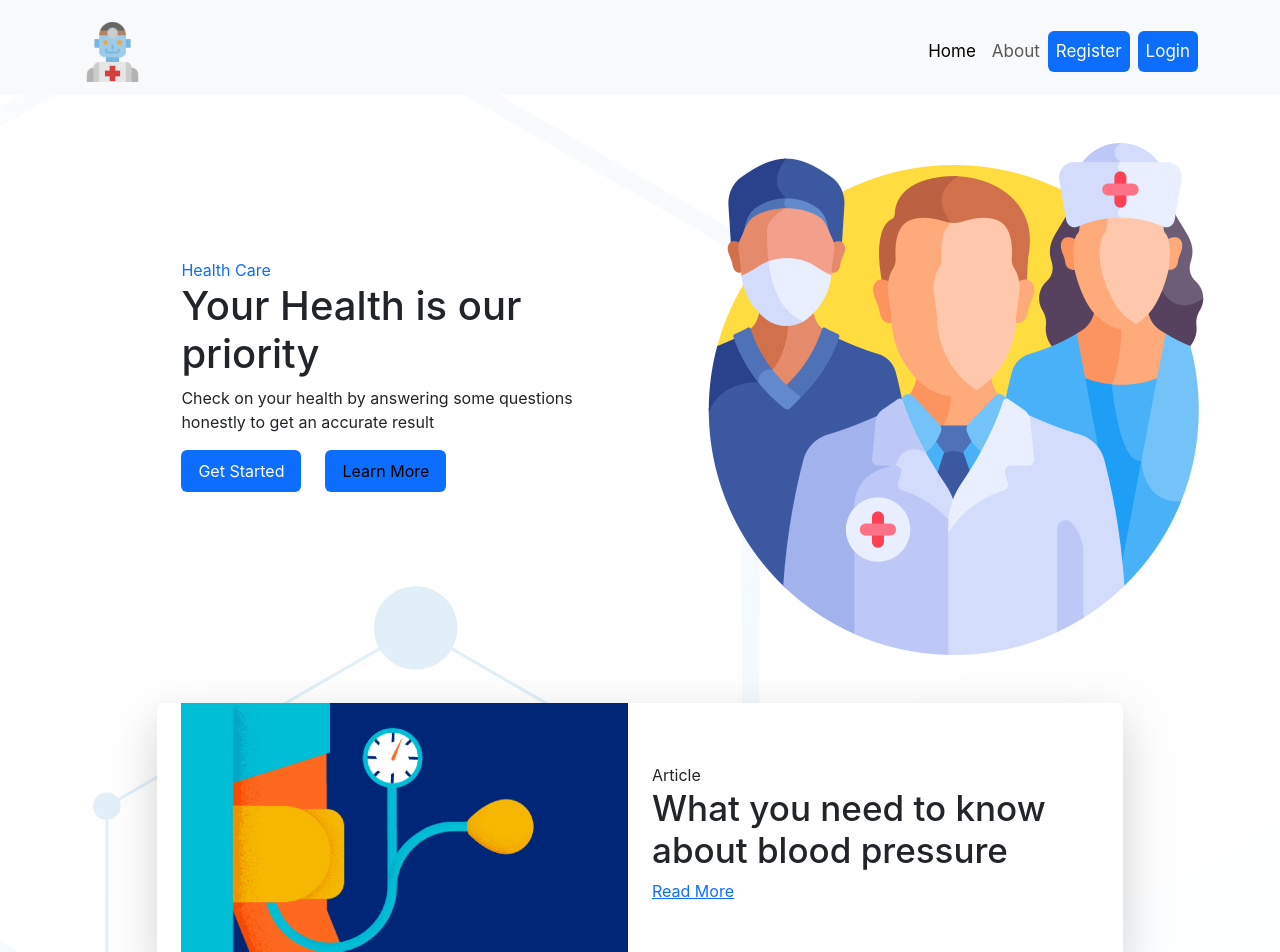
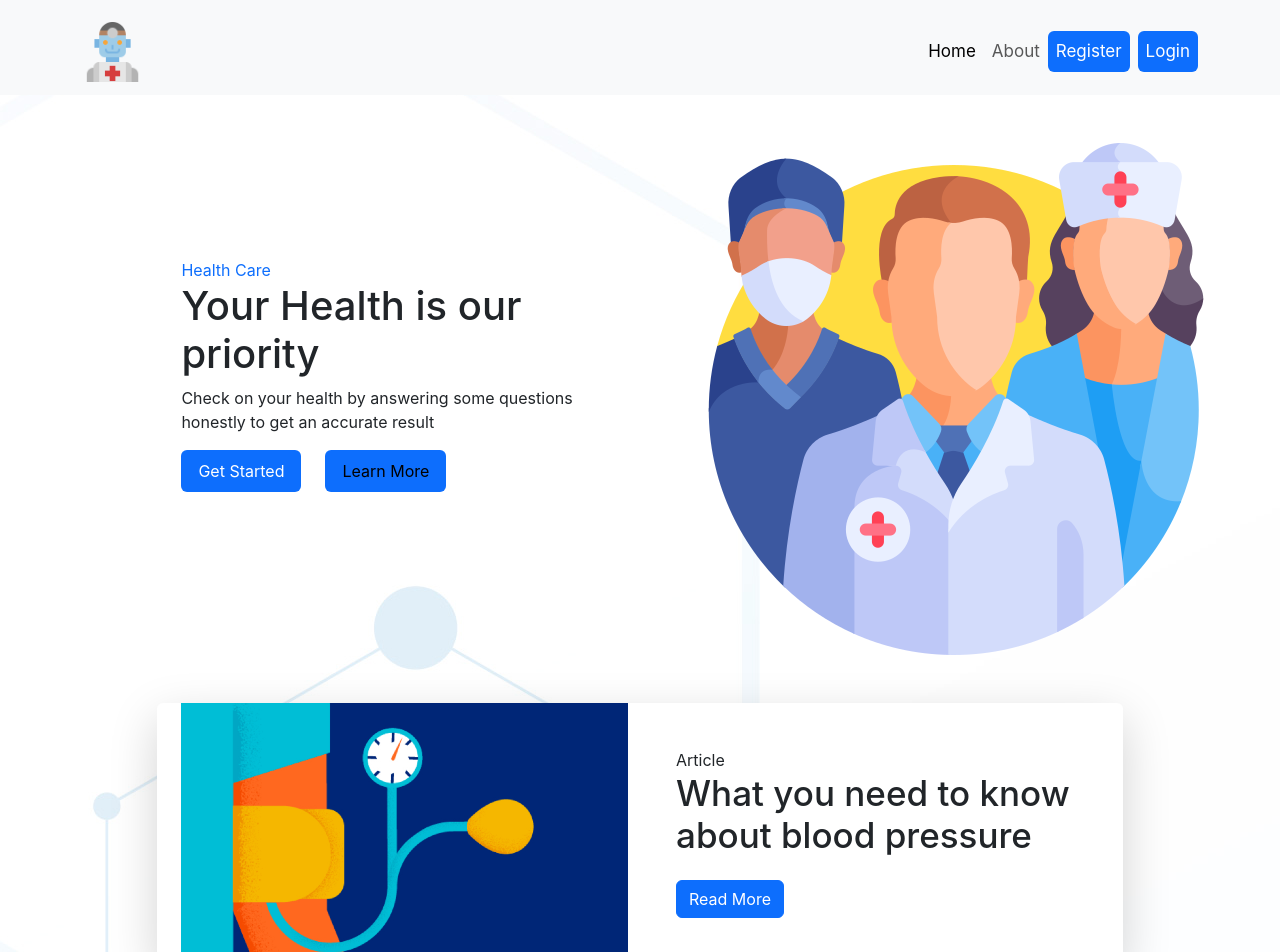
Before and after one commit to Saeed-Sabra/Graduation-project, a React (Create React App) app in the folder Frontend/: page / in a window 1280 px wide. Shown: the top 952 px of the page. Built offline with nearby package versions, Linux system fonts and the light colour scheme.

Commit message:
Login Backend Validation

```diff
--- a/Frontend/src/Components/Artical/Artical.jsx
+++ b/Frontend/src/Components/Artical/Artical.jsx
@@ -1,18 +1,19 @@
-import React from 'react'
+import React from 'react';
+
 export default function Artical() {
   return (
-        <div className='row m-auto shadow-lg  my-5 rounded bg-white'>
+    <div className='row m-auto shadow-lg my-5 rounded bg-white'>
       <div className="col-lg-6">
         <img src="assets/blood-pressure.jpg" className='w-100' alt="blood-pressure" />
       </div>
 
       <div className='col-lg-6 d-flex align-items-center'>
-                <div>
+        <div className="p-4"> {/* Added padding to the content */}
           <span>Article</span>
-                <h2>What you need to know about blood pressure</h2>
-                <a href="">Read More</a>
+          <h2 className="mb-4">What you need to know about blood pressure</h2>
+          <a href="#" className="btn btn-primary">Read More</a>
         </div>
       </div>
     </div>
-  )
+  );
 }
--- a/Frontend/src/Components/Login/Login.jsx
+++ b/Frontend/src/Components/Login/Login.jsx
@@ -1,12 +1,13 @@
 import { Button, Card, CardContent, TextField, Typography } from '@mui/material';
 import { useFormik } from 'formik';
-import React from 'react';
+import React, { useState } from 'react';
 import { useNavigate } from 'react-router-dom';
 import * as Yup from 'yup';
 import style from './Login.module.css';
 import axios from 'axios';
 
 export default function Login(props) {
+  let [statusError,setStatusError] = useState('')
   const navigate = useNavigate();
   const schema = Yup.object({
     email: Yup.string().required('Email is required').email('Email Not Valid'),
@@ -24,13 +25,14 @@ export default function Login(props) {
 
   async function sendLoginValues(values) {
     try {
-      const { data } = await axios.post('http://localhost:3001/users/login', values);
+      const { data } = await axios.post('http://localhost:3001/users/login', values)
+      .catch((err)=>{
+        setStatusError(err.response.data.error);
+      } );
       if (data) {
         localStorage.setItem('UserToken', data.token);
         props.info();
         navigate('/');
-      } else {
-        console.log('error');
       }
     } catch (error) {
       console.error('Error:', error);
@@ -75,7 +77,7 @@ export default function Login(props) {
               {formik.errors.password}
             </Typography>
           )}
-
+ <p className='text-danger'>{statusError}</p>
           <div className="text-center">
             <Button type="submit" variant="contained" color="primary" className='mt-3'>
               Login
--- a/Frontend/src/Components/Profile/Profile.jsx
+++ b/Frontend/src/Components/Profile/Profile.jsx
@@ -1,6 +1,7 @@
 import { Card, CardContent } from '@mui/material';
 import axios from 'axios'
 import React, { useEffect, useState } from 'react'
+import Footer from '../Footer/Footer.jsx';
 
 export default function Profile(props) {
     let [userInfo,setUserInfo] = useState([])
@@ -16,12 +17,12 @@ export default function Profile(props) {
     }
     ,[] )
   return (
-      <div className="container-fluid py-5 ms-5">
-        <div className="row justify-content-center">
+      <div className="container-fluid py-5 mt-5 ms-5 d-flex justify-content-center align-items-center">
+        <div className="row justify-content-center mt-5">
           <div className="col-lg-8">
             <div
               className="card shadow-lg rounded-3"
-              style={{ backgroundColor: "#FFD500" }}>
+              style={{ backgroundColor: "#b3ddf2" }}>
               <div className="card-body p-5">
                 <div className="row">
                   <div className="col-lg-4 text-center">
```
Lines whose indentation alone changed are shown as unchanged.
